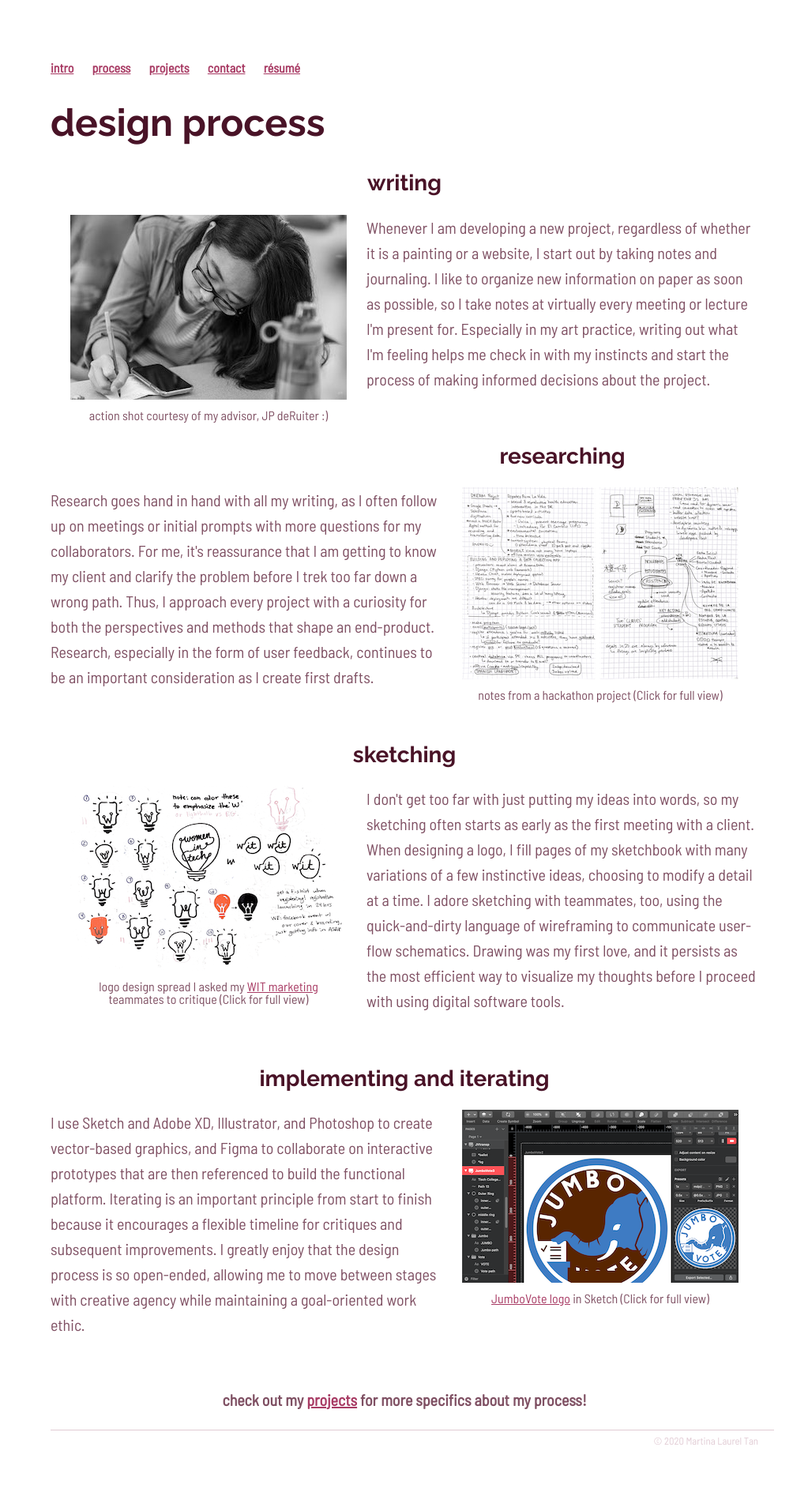
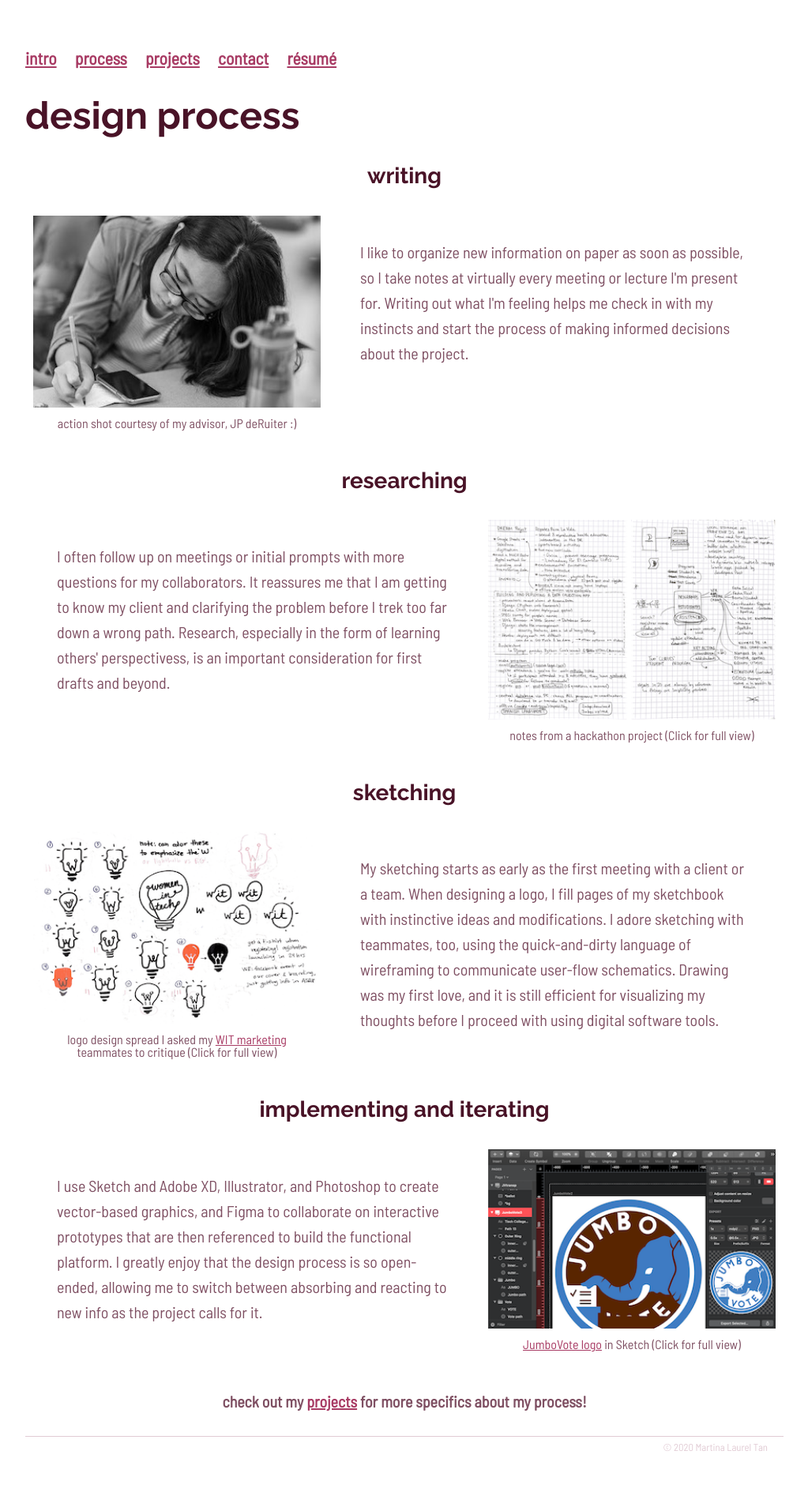
Before and after one commit to martinatan/martinatan.github.io, a Jekyll site: the page built from process/index.html, in a window 1280 px wide. Shown: the whole page at 79% size, without its empty margins (128-1151 px from the left). Built offline with Jekyll 4.4.1, drawn with Linux system fonts in a browser that asks for light colours.

Commit message:
improve responsive design

```diff
--- a/assets/css/main.css
+++ b/assets/css/main.css
@@ -1,13 +1,25 @@
-.column {
-
+* {
+  box-sizing: border-box;
 }
 
-.column.side {
-
+div {
+  display: block;
 }
 
-.column.main {
+.column-side {
+  float:left;
+  /*padding:10px 25px 10px 25px;*/
+  width: 40%;
+}
 
+.column-main {
+  float:left;
+  /*padding-top: 10px;*/
+  width: 60%;
+}
+
+.column-main p {
+  padding: 0px 40px 0px 40px;
 }
 
 /* Clear floats after the columns */
@@ -28,14 +40,37 @@ body {
     margin: 60px auto;
     padding: 0;
     height: 100%;
-    width: 70%;
+    width: 75%;
     background-color: #ffffff;
     font-size: 100%;
 
-    display: flex;
-    flex-direction: column;
+/*    display: flex;
+    flex-direction: column;*/
+}
 
+@media screen and (max-width: 900px) {
+  body {
+    width: 85%;
+  }
 }
+
+@media screen and (max-width: 700px) {
+  body {
+    width: 85%;
+    font-size: 125%;
+  }
+  .column-side, .column-main {
+    width:100%;
+  }
+  .column-side {
+
+  }
+
+  .column-side img {
+    width:80%;
+  }
+}
+
 nav ul, footer ul {
     font-family: 'Barlow Semi Condensed', 'Helvetica', 'Arial', 'Sans-Serif';
     padding: 0px;
@@ -45,7 +80,7 @@ nav ul, footer ul {
 nav ul li, footer ul li {
     display: inline;
     margin-right: 20px;
-    font-size: 1em;
+    font-size: 1.35em;
 }
 a {
     text-decoration: underline;
--- a/process/index.html
+++ b/process/index.html
@@ -5,12 +5,36 @@ title: Martina Tan - design process
 
 <head>
 <style>
-div.section {
-  padding-bottom: 1.4em;
+
+
+h2 {
+	text-align:center;
 }
 
-div.img {
-  padding:0px 25px 25px 25px;
+div.section {
+	margin-bottom: 30px;
+}
+
+div.section:after {
+	content: "";
+	display: table;
+	clear: both;
+}
+
+div.text-column {
+	float: left;
+	width: 60%;
+  	padding: 20px 40px 0px 40px;
+}
+
+div.img-column {
+	float: left;
+	width: 40%;
+  	padding: 10px;
+}
+
+img {
+	width: 100%;
 }
 
 div.desc {
@@ -20,7 +44,43 @@ div.desc {
   font-size: 1em;
   line-height: 1.0em;
   color: #7F5063;
+}s
+
+@media screen and (max-width: 1400px) {
+	div.text-column {
+		padding: 0px 40px;
+	}
 }
+
+@media screen and (max-width: 1080px) {
+  body {
+    width: 85%;
+  }
+}
+
+@media screen and (max-width: 800px) {
+  div.img-column, div.text-column {
+  	width:100%;
+  }
+  img {
+  	width: 80%;
+  }
+  h2 {
+  	margin-block-start: 0.2em;
+    margin-block-end: 0.2em;
+    margin-inline-start: 0px;
+    margin-inline-end: 0px;
+  }
+}
+
+
+@media screen and (max-width: 625px) {
+  body {
+    width: 90%;
+  }
+}
+
+
 </style>
 </head>
 
@@ -28,53 +88,71 @@ div.desc {
 		<h1>design process</h1>
 
 		<div class="section">
-			<center><h2>writing</h2></center>
-			<div class="img" style="width:350px;float:left;">
-				<center>
-					<img src="/assets/images/MTbyJP.jpg" alt="action shot by JP deRuiter" width="350px" class="responsive">
-				</center>
-				<div class="desc">action shot courtesy of my advisor, JP deRuiter :)</div>
+			<h2>writing</h2>
+
+			<div class="img-column">
+					<center>
+						<img src="/assets/images/MTbyJP.jpg" onlick="" alt="action shot by JP deRuiter"  class="responsive">
+					</center>
+					<div class="desc">action shot courtesy of my advisor, JP deRuiter :)</div>
 			</div>
-			<p>Whenever I am developing a new project, regardless of whether it is a painting or a website, I start out by taking notes and journaling. I like to organize new information on paper as soon as possible, so I take notes at virtually every meeting or lecture I'm present for. Especially in my art practice, writing out what I'm feeling helps me check in with my instincts and start the process of making informed decisions about the project.
-			</p>
+
+			<div class="text-column">
+				<p>I like to organize new information on paper as soon as possible, so I take notes at virtually every meeting or lecture I'm present for. Writing out what I'm feeling helps me check in with my instincts and start the process of making informed decisions about the project.
+				</p>
+			</div>
 		</div>
 
 		<div class="section">
-			<center><h2>researching</h2></center>
-			<div class="img" style="width:350px;float:right;">
+			<h2>researching</h2>
+			<div class="text-column">
+				<p>I often follow up on meetings or initial prompts with more questions for my collaborators. It reassures me that I am getting to know my client and clarifying the problem before I trek too far down a wrong path. Research, especially in the form of learning others' perspectivess, is an important consideration for first drafts and beyond.
+				</p>
+			</div>
+			<div class="img-column">
 				<center>
-					<a href="/assets/images/DREAM_notes.png"><img src="/assets/images/DREAM_notes_thumb.png" alt="DREAM app initial notes" width="350px" class="responsive"></a>
+					<a href="/assets/images/DREAM_notes.png"><img src="/assets/images/DREAM_notes_thumb.png" alt="DREAM app initial notes" class="responsive"></a>
 				</center>
 				<div class="desc">notes from a hackathon project (Click for full view)</div>
 			</div>
-			<p>Research goes hand in hand with all my writing, as I often follow up on meetings or initial prompts with more questions for my collaborators. For me, it's reassurance that I am getting to know my client and clarify the problem before I trek too far down a wrong path. Thus, I approach every project with a curiosity for both the perspectives and methods that shape an end-product. Research, especially in the form of user feedback, continues to be an important consideration as I create first drafts.
-			</p>
-		</div>
 
-		<div class="section">
-			<center><h2>sketching</h2></center>
-			<div class="img" style="width:350px;float:left;">
-				<center>
-					<a href="/assets/images/WiTsketches.png"><img src="/assets/images/WiTsketches_thumb.png" alt="Sketches from WIT branding" width="350px" class="responsive"></a>
-				</center>
-				<div class="desc">logo design spread I asked my <a href="/projects/wit">WIT marketing</a> teammates to critique (Click for full view)</div>
-			</div>
-			<p>I don't get too far with just putting my ideas into words, so my sketching often starts as early as the first meeting with a client. When designing a logo, I fill pages of my sketchbook with many variations of a few instinctive ideas, choosing to modify a detail at a time. I adore sketching with teammates, too, using the quick-and-dirty language of wireframing to communicate user-flow schematics. Drawing was my first love, and it persists as the most efficient way to visualize my thoughts before I proceed with using digital software tools.
-			</p>
 		</div>
 
 
 		<div class="section">
-			<center><h2>implementing and iterating</h2></center>
-			<div class="img" style="width:350px;float:right;">
+			<h2>sketching</h2>
+			<div class="img-column">
 				<center>
-					<a href="/assets/images/JumboVote_Sketch.png"><img src="/assets/images/JVSketch_thumb.png" alt="JumboVote design in Sketch" width="350px" class="responsive"></a>
+					<a href="/assets/images/WiTsketches.png"><img src="/assets/images/WiTsketches_thumb.png" alt="Sketches from WIT branding" class="responsive"></a>
+				</center>
+				<div class="desc">logo design spread I asked my <a href="/projects/wit">WIT marketing</a> teammates to critique (Click for full view)</div>
+			</div>
+
+			<div class="text-column">
+
+				<p>My sketching starts as early as the first meeting with a client or a team. When designing a logo, I fill pages of my sketchbook with instinctive ideas and modifications. I adore sketching with teammates, too, using the quick-and-dirty language of wireframing to communicate user-flow schematics. Drawing was my first love, and it is still efficient for visualizing my thoughts before I proceed with using digital software tools.
+				</p>
+			</div>
+		</div>
+
+
+		<div class="section">
+			<h2>implementing and iterating</h2>
+			<div class="text-column">
+				<p>I use Sketch and Adobe XD, Illustrator, and Photoshop to create vector-based graphics, and Figma to collaborate on interactive prototypes that are then referenced to build the functional platform. I greatly enjoy that the design process is so open-ended, allowing me to switch between absorbing and reacting to new info as the project calls for it.
+				</p>
+			</div>
+
+			<div class="img-column">
+				<center>
+					<a href="/assets/images/JumboVote_Sketch.png"><img src="/assets/images/JVSketch_thumb.png" alt="JumboVote design in Sketch" class="responsive"></a>
 				</center>
 				<div class="desc"><a href="/projects/jumbovote">JumboVote logo</a> in Sketch (Click for full view)</div>
 			</div>
-			<p>I use Sketch and Adobe XD, Illustrator, and Photoshop to create vector-based graphics, and Figma to collaborate on interactive prototypes that are then referenced to build the functional platform. Iterating is an important principle from start to finish because it encourages a flexible timeline for critiques and subsequent improvements. I greatly enjoy that the design process is so open-ended, allowing me to move between stages with creative agency while maintaining a goal-oriented work ethic.
-			</p>
+
 		</div>
 
 		<div><center><p><b>check out my <a href="/projects">projects</a> for more specifics about my process!</b></p></center></div>
+
+
 </div>
```
Also changed, not shown: index.html (+13 -10 lines), Gemfile.lock, 9 other files.
